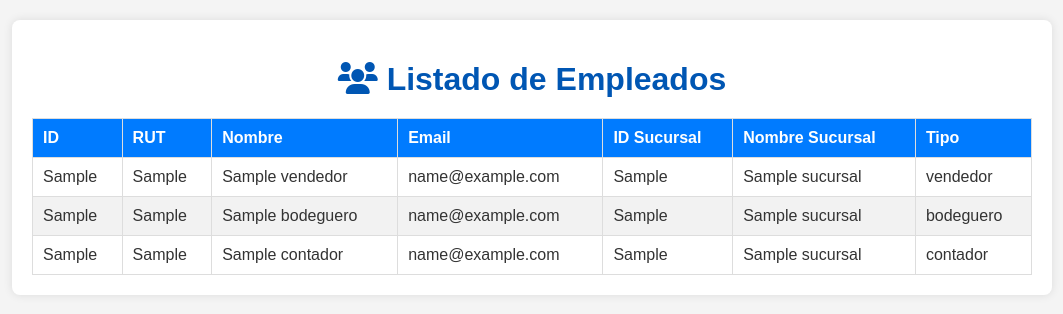
After one commit to Yisus2328/integracion, a Django app: page /listar_empleados/ in a window 1280 px wide. The commit adds this page. Shown: the top 314 px of the page, without its empty margins (108-1171 px from the left). Run offline with Django 5.2, Linux system fonts and the light colour scheme; tables that the repository leaves empty hold one stand-in row (values such as "Sample post").

Commit message:
commit listar empleados listo, falta eliminar y editar datos

```diff
--- a/ferremax/urls.py
+++ b/ferremax/urls.py
@@ -22,6 +22,7 @@ from django.conf.urls.static import static
 urlpatterns = [
     path('admin/', admin.site.urls),
     path('', include('tienda.urls')),  # Incluye las URLs de tu app
+    path('api/', include('tienda.urls')),
 ]
 
 
--- /dev/null
+++ b/tienda/Static/css/listar_empleados.css
@@ -0,0 +1,51 @@
+
+        body {
+            font-family: Arial, sans-serif;
+            margin: 20px;
+            background-color: #f4f4f4;
+            color: #333;
+        }
+        .container {
+            max-width: 1000px;
+            margin: 0 auto;
+            background-color: #fff;
+            padding: 20px;
+            border-radius: 8px;
+            box-shadow: 0 0 10px rgba(0, 0, 0, 0.1);
+        }
+        h1 {
+            text-align: center;
+            color: #0056b3;
+            margin-bottom: 20px;
+        }
+        .loading-message {
+            text-align: center;
+            font-size: 1.2em;
+            color: #666;
+            margin-top: 20px;
+        }
+        table {
+            width: 100%;
+            border-collapse: collapse;
+            margin-top: 20px;
+        }
+        th, td {
+            border: 1px solid #ddd;
+            padding: 10px;
+            text-align: left;
+        }
+        th {
+            background-color: #007bff;
+            color: white;
+        }
+        tr:nth-child(even) {
+            background-color: #f2f2f2;
+        }
+        tr:hover {
+            background-color: #e9e9e9;
+        }
+        .error-message {
+            color: red;
+            text-align: center;
+            margin-top: 20px;
+        }
--- /dev/null
+++ b/tienda/Static/js/listar_empleados.js
@@ -0,0 +1,60 @@
+document.addEventListener('DOMContentLoaded', function() {
+    const empleadosTableBody = document.querySelector('#empleadosTable tbody');
+    const empleadosTable = document.getElementById('empleadosTable');
+    const loadingMessage = document.getElementById('loadingMessage');
+    const errorMessage = document.getElementById('errorMessage');
+
+    // URL de tu endpoint de Django para listar todos los empleados
+    // Asegúrate de que esta URL sea correcta y accesible
+    const API_URL = '/api/empleados_todos_manual/';
+
+    fetch(API_URL)
+        .then(response => {
+            // Verifica si la respuesta es exitosa (código 2xx)
+            if (!response.ok) {
+                // Si la respuesta no es OK (ej. 404, 500), parsea el JSON de error si está disponible
+                // o lanza un error genérico.
+                return response.json().then(errorData => {
+                    throw new Error(errorData.message || `HTTP error! Status: ${response.status}`);
+                });
+            }
+            // Si es exitosa, parsea el JSON
+            return response.json();
+        })
+        .then(data => {
+            // Oculta el mensaje de carga y muestra la tabla
+            loadingMessage.style.display = 'none';
+            empleadosTable.style.display = 'table';
+
+            // Verifica si la data tiene la estructura esperada (ej. { success: true, empleados: [...] })
+            if (data.success && Array.isArray(data.empleados)) {
+                if (data.empleados.length === 0) {
+                    empleadosTableBody.innerHTML = '<tr><td colspan="7" style="text-align: center;">No hay empleados registrados.</td></tr>';
+                } else {
+                    data.empleados.forEach(empleado => {
+                        const row = empleadosTableBody.insertRow();
+                        row.insertCell().textContent = empleado.id;
+                        row.insertCell().textContent = empleado.rut;
+                        row.insertCell().textContent = empleado.nombre;
+                        row.insertCell().textContent = empleado.email;
+                        row.insertCell().textContent = empleado.id_sucursal;
+                        row.insertCell().textContent = empleado.nombre_sucursal || 'N/A'; // Manejar si nombre_sucursal no existe
+                        row.insertCell().textContent = empleado.tipo;
+                    });
+                }
+            } else {
+                // Si la estructura no es la esperada, muestra un mensaje de error
+                errorMessage.textContent = data.message || 'La estructura de los datos recibidos no es la esperada.';
+                errorMessage.style.display = 'block';
+                empleadosTable.style.display = 'none'; // Oculta la tabla si hay un error de datos
+            }
+        })
+        .catch(error => {
+            // Manejo de errores de red o de la API
+            console.error('Error al obtener empleados:', error);
+            loadingMessage.style.display = 'none';
+            errorMessage.textContent = error.message || 'Hubo un problema al conectar con el servidor. Intenta de nuevo más tarde.';
+            errorMessage.style.display = 'block';
+            empleadosTable.style.display = 'none'; // Asegúrate de que la tabla esté oculta en caso de error
+        });
+});
--- /dev/null
+++ b/tienda/Templates/listar_empleados.html
@@ -0,0 +1,41 @@
+{% load static %}
+<!DOCTYPE html>
+<html lang="es">
+<head>
+    <meta charset="UTF-8">
+    <meta name="viewport" content="width=device-width, initial-scale=1.0">
+    <title>Listar Empleados - Feremas</title>
+    <link rel="stylesheet" href="https://cdnjs.cloudflare.com/ajax/libs/font-awesome/6.0.0-beta3/css/all.min.css">
+    <link rel="stylesheet" href="{% static 'css/listar_empleados.css' %}">
+</head>
+<body>
+    <div class="container">
+        <h1><i class="fas fa-users"></i> Listado de Empleados</h1>
+
+        <div id="loadingMessage" class="loading-message">
+            Cargando empleados... <i class="fas fa-spinner fa-spin"></i>
+        </div>
+        <div id="errorMessage" class="error-message" style="display: none;">
+            No se pudieron cargar los empleados. Por favor, intente de nuevo más tarde.
+        </div>
+
+        <table id="empleadosTable" style="display: none;">
+            <thead>
+                <tr>
+                    <th>ID</th>
+                    <th>RUT</th>
+                    <th>Nombre</th>
+                    <th>Email</th>
+                    <th>ID Sucursal</th>
+                    <th>Nombre Sucursal</th>
+                    <th>Tipo</th>
+                    </tr>
+            </thead>
+            <tbody>
+                </tbody>
+        </table>
+    </div>
+
+    <script src="{% static 'js/listar_empleados.js' %}"></script>
+</body>
+</html>
--- a/tienda/Templates/panel_ad.html
+++ b/tienda/Templates/panel_ad.html
@@ -18,10 +18,12 @@
     <ul class="sidebar-menu">
         <li><a href="{% url 'home' %}"><i class="fa fa-home"></i> Panel Principal</a></li>
         <li><a href="{% url 'agregar_empleado' %}"><i class="fa fa-user-plus"></i> Agregar Empleado</a></li>
+        <li><a href="{% url 'listar_empleados' %}"><i class="fa fa-users"></i> Gestionar empleados</a></li>
         <li><a href="{% url 'listar_productos' %}"><i class="fa fa-box"></i> Productos</a></li>
         <li><a href="{% url 'formulario_agregar_producto' %}"><i class="fa fa-plus-square"></i> Agregar Producto</a></li>
         <li><a href="#"><i class="fa fa-clipboard-list"></i> Pedidos</a></li>
         <li><a href="#"><i class="fa fa-cogs"></i> Configuración</a></li>
+        <li><a href="{% url 'home' %}"><i class="fa fa-sign-out-alt"></i> Cerrar Sesión</a></li>
     </ul>
 </div>
 
--- a/tienda/models.py
+++ b/tienda/models.py
@@ -43,6 +43,7 @@ class Producto(models.Model):
 
 class Administrador(models.Model):
     id_admin = models.CharField(max_length=10, primary_key=True)
+    rut = models.CharField(max_length=12)
     nombre = models.CharField(max_length=100)
     email = models.EmailField(max_length=100)
     contraseña = models.CharField(max_length=100)
--- a/tienda/urls.py
+++ b/tienda/urls.py
@@ -17,8 +17,10 @@ urlpatterns = [
     path('login_admin/', views.login_admin, name='login_admin'),
     path('admin_cambio/', views.cambio_pass, name='admin_cambio'),
     path('agregar_empleado/', views.agregar_e, name='agregar_empleado'),
+    path('listar_empleados/', views.listar_empleados, name='listar_empleados'),
     path('guardar_pedido/', views.guardar_pedido, name='guardar_pedido'),
     path('mi_cuenta/', views.mi_cuenta_cliente, name='mi_cuenta_cliente'),
+
 
     path('producto/procesar_agregar/', views.procesar_agregar_producto, name='procesar_agregar_producto'),
     path('login_cliente_django/', views.login_cliente_django, name='login_cliente_django'),
@@ -28,6 +30,7 @@ urlpatterns = [
     path('api/pedidos/marcar-rechazado/', views.marcar_pedido_rechazado, name='marcar_pedido_rechazado'),
     path('api/pedidos/<str:pedido_id>/marcar-enviado/', views.marcar_pedido_enviado, name='marcar_pedido_enviado'),
     path('mi-cuenta/', views.mi_cuenta, name='mi_cuenta'),
+    path('empleados_todos_manual/', views.listar_todos_los_empleados_manual, name='listar_todos_los_empleados_manual'),
 
 
 
--- a/tienda/views.py
+++ b/tienda/views.py
@@ -7,7 +7,7 @@ from django.conf import settings
 from django.db import transaction
 import requests
 import json #
-from .models import Producto, Cliente,DetallePedido,Bodeguero,Pedido,Vendedor,Administrador
+from .models import Producto, Cliente,DetallePedido,Bodeguero,Pedido,Vendedor,Administrador,Contador
 import os
 
 
@@ -77,6 +77,9 @@ def mi_cuenta_cliente(request):
 def cambio_pass(request):
     return render(request, 'admin_cambio.html')
 
+def listar_empleados(request):
+    return render(request, 'listar_empleados.html')
+
 
 
 
@@ -145,19 +148,18 @@ def marcar_pedido_enviado(request, pedido_id):
 def guardar_pedido(request):
     if request.method == 'POST':
         pedido = None
-        data = {} # Diccionario para almacenar los datos parseados
+        data = {}
 
         try:
-            # Detecta el tipo de contenido para parsear los datos
+
             if request.content_type == 'application/json':
                 data = json.loads(request.body.decode('utf-8'))
                 print(f"DEBUG: Datos JSON parseados (PayPal): {data}")
-                comprobante_archivo = None # Para PayPal, no se espera archivo vía JSON
-            else: # Asume multipart/form-data o application/x-www-form-urlencoded
-                # Para FormData, los datos están en request.POST
+                comprobante_archivo = None
+            else:
                 data = request.POST.copy()
                 print(f"DEBUG: Datos POST estándar (FormData): {data}")
-                comprobante_archivo = request.FILES.get('comprobante') # Archivo solo si es FormData
+                comprobante_archivo = request.FILES.get('comprobante')
                 print(f"DEBUG: Archivos recibidos (FormData): {request.FILES}")
 
         except json.JSONDecodeError as e:
@@ -167,40 +169,35 @@ def guardar_pedido(request):
             print(f"DEBUG: Error inesperado al leer el cuerpo de la solicitud: {e}")
             return JsonResponse({'status': 'error', 'errores': [f'Error al procesar la solicitud: {str(e)}']}, status=400)
 
-        # Ahora accede a los datos desde el diccionario 'data'
+
         pedido_id = data.get('pedido_id')
-        # --- ¡ESTE ES EL CAMBIO CRÍTICO! ---
+
         productos_raw = data.get('productos') or data.get('productos_json')
-        # --- FIN DEL CAMBIO CRÍTICO ---
 
-        # Cambia esta línea:
-        # total_str = data.get('total')
-        # Por esto:
         total_str = data.get('total') or data.get('total_a_pagar')
-        metodo_pago = data.get('metodo_pago', 'paypal') # Valor por defecto
-        metodo_envio = data.get('metodo_envio', 'estandar') # Valor por defecto
-        direccion_entrega = data.get('direccion_entrega', '') # Valor por defecto
+        metodo_pago = data.get('metodo_pago', 'paypal')
+        metodo_envio = data.get('metodo_envio', 'estandar')
+        direccion_entrega = data.get('direccion_entrega', '')
 
-        # --- DEBUGGING: Imprime los datos recibidos ---
+
         print(f"DEBUG: pedido_id: {pedido_id}")
-        print(f"DEBUG: productos_raw (según tipo de envío): {productos_raw}") # Ahora debería tener un valor
+        print(f"DEBUG: productos_raw (según tipo de envío): {productos_raw}")
         print(f"DEBUG: total_str (string/float): {total_str}")
         print(f"DEBUG: metodo_pago: {metodo_pago}")
         print(f"DEBUG: metodo_envio: {metodo_envio}")
         print(f"DEBUG: direccion_entrega: {direccion_entrega}")
         print(f"DEBUG: comprobante_archivo: {comprobante_archivo}")
-        # --- FIN DEBUGGING ---
 
-        # Validar campos esenciales
+
         if not pedido_id or not productos_raw or not total_str:
             return JsonResponse({'status': 'error', 'errores': ['Faltan datos esenciales del pedido (ID, productos o total).']}, status=400)
 
-        # Parsear productos_raw a una lista de diccionarios
+
         productos = []
         try:
             if isinstance(productos_raw, str):
                 productos = json.loads(productos_raw)
-            else: # Ya es una lista/diccionario si vino directamente de JSON
+            else:
                 productos = productos_raw
         except json.JSONDecodeError as e:
             print(f"DEBUG: Error al parsear productos_raw JSON: {e}")
@@ -212,9 +209,7 @@ def guardar_pedido(request):
             print(f"DEBUG: Error al convertir total a float: {e}")
             return JsonResponse({'status': 'error', 'errores': [f'Formato de total inválido: {e}']}, status=400)
 
-        # ... (el resto de tu vista permanece igual) ...
 
-        # 2. Obtener cliente, vendedor y bodeguero
         try:
             cliente_logueado = request.user.cliente_profile
         except (Cliente.DoesNotExist, AttributeError):
@@ -256,7 +251,7 @@ def guardar_pedido(request):
                     'tipo_entrega': tipo_entrega,
                     'direccion_entrega': direccion_entrega,
                     'comprobante_transferencia': comprobante_archivo if metodo_pago == 'transferencia' else None,
-                    'total': total  # Guarda el total del carrito aquí
+                    'total': total
                 }
             )
             if not created:
@@ -266,7 +261,7 @@ def guardar_pedido(request):
                 pedido.estado = estado_pedido
                 pedido.tipo_entrega = tipo_entrega
                 pedido.direccion_entrega = direccion_entrega
-                pedido.total = total  # Actualiza el total aquí también
+                pedido.total = total
                 if metodo_pago == 'transferencia':
                     pedido.comprobante_transferencia = comprobante_archivo
                 else:
@@ -456,8 +451,7 @@ def get_cliente_data(request): # ¡Ahora esta función obtendrá todo!
                 'estado': pedido.estado,
                 'tipo_entrega': pedido.tipo_entrega,
                 'direccion_entrega': cliente.direccion,
-                'total': pedido.total,  # <-- AGREGA ESTA LÍNEA
-                # Agrega más campos si son relevantes para mostrar
+                'total': pedido.total,
             })
 
         # 3. Combinar los datos del cliente y los pedidos en una única respuesta JSON
@@ -489,9 +483,7 @@ def mi_cuenta(request):
                 pedido = get_object_or_404(Pedido, id_pedido=pedido_id, cliente=cliente) # Verificación de propiedad del pedido
 
                 if pedido.estado == 'Rechazado':
-                    # Opcional: Si quieres borrar el archivo anterior del almacenamiento (FileField lo sobrescribe por defecto)
-                    # if pedido.comprobante_transferencia:
-                    #     pedido.comprobante_transferencia.delete(save=False)
+
 
                     pedido.comprobante_transferencia = nuevo_comprobante
                     pedido.estado = 'En Revision' # Cambiar el estado a "En Revisión"
@@ -512,5 +504,64 @@ def mi_cuenta(request):
     return render(request, 'mi_cuenta.html')
 
 
+##metodos empleados
 
-##aparatdo del admin
+def listar_todos_los_empleados_manual(request):
+    """
+    Lista todos los empleados de todos los tipos (Vendedor, Bodeguero, Contador)
+    en un formato unificado usando serialización manual con JsonResponse.
+    """
+
+    all_employees_data = []
+
+    try:
+        # Obtener y serializar vendedores
+        vendedores = Vendedor.objects.select_related('id_sucursal').all()
+        for vendedor in vendedores:
+            all_employees_data.append({
+                'id': vendedor.id_vendedor, # Usar 'id' genérico
+                'rut': vendedor.rut,
+                'nombre': vendedor.nombre,
+                'email': vendedor.email,
+                'id_sucursal': vendedor.id_sucursal.id_sucursal, # Acceder al ID de la sucursal
+                'nombre_sucursal': vendedor.id_sucursal.nombre, # Si quieres el nombre de la sucursal
+                'tipo': 'vendedor'
+            })
+
+        # Obtener y serializar bodegueros
+        bodegueros = Bodeguero.objects.select_related('id_sucursal').all()
+        for bodeguero in bodegueros:
+            all_employees_data.append({
+                'id': bodeguero.id_bodeguero,
+                'rut': bodeguero.rut,
+                'nombre': bodeguero.nombre,
+                'email': bodeguero.email,
+                'id_sucursal': bodeguero.id_sucursal.id_sucursal,
+                'nombre_sucursal': bodeguero.id_sucursal.nombre,
+                'tipo': 'bodeguero'
+            })
+
+        # Obtener y serializar contadores
+        contadores = Contador.objects.select_related('id_sucursal').all()
+        for contador in contadores:
+            all_employees_data.append({
+                'id': contador.id_contador,
+                'rut': contador.rut,
+                'nombre': contador.nombre,
+                'email': contador.email,
+                'id_sucursal': contador.id_sucursal.id_sucursal,
+                'nombre_sucursal': contador.id_sucursal.nombre,
+                'tipo': 'contador'
+            })
+
+        # Opcional: ordenar la lista combinada si lo necesitas
+        # all_employees_data.sort(key=lambda x: x['nombre'])
+
+        return JsonResponse({
+            'success': True,
+            'empleados': all_employees_data
+        })
+
+    except Exception as e:
+        print(f"Error en listar_todos_los_empleados_manual: {e}")
+        return JsonResponse({'success': False, 'message': 'Error interno del servidor al obtener datos de empleados.'}, status=500)
```
Also changed, not shown: tienda/migrations/0016_administrador_rut.py (added).
